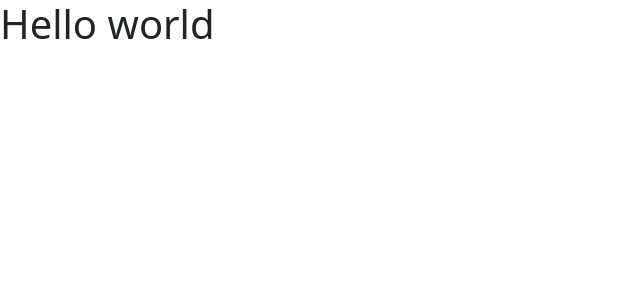
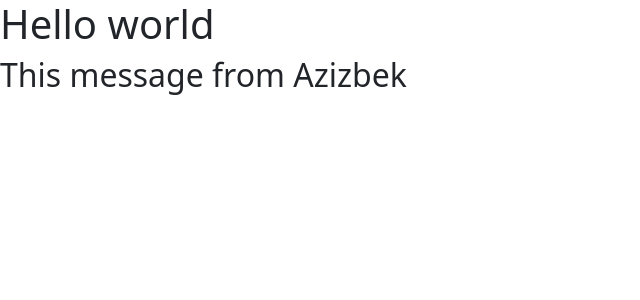
Before and after one commit to dilshodbek06/lesson-67, a Next.js app: page / in a window 1280 px wide. Shown: the top 300 px of the page, without its empty margins (0-640 px from the left). Built offline with nearby package versions, Linux system fonts and the light colour scheme.

Commit message:
From Azizbek

```diff
--- a/app/page.tsx
+++ b/app/page.tsx
@@ -2,6 +2,7 @@ const HomePage = () => {
   return (
     <div>
       <h1>Hello world</h1>
+      <h2>This message from Azizbek</h2>
     </div>
   );
 };
```
